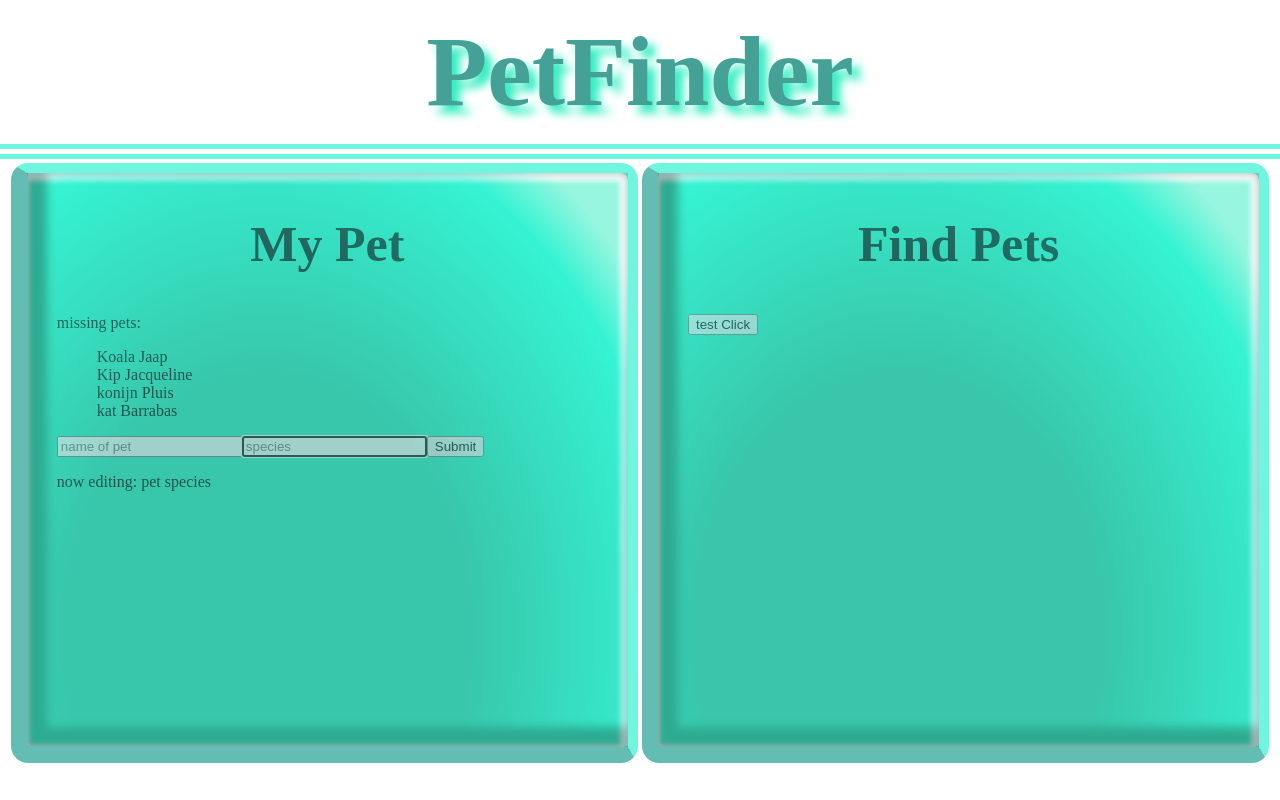
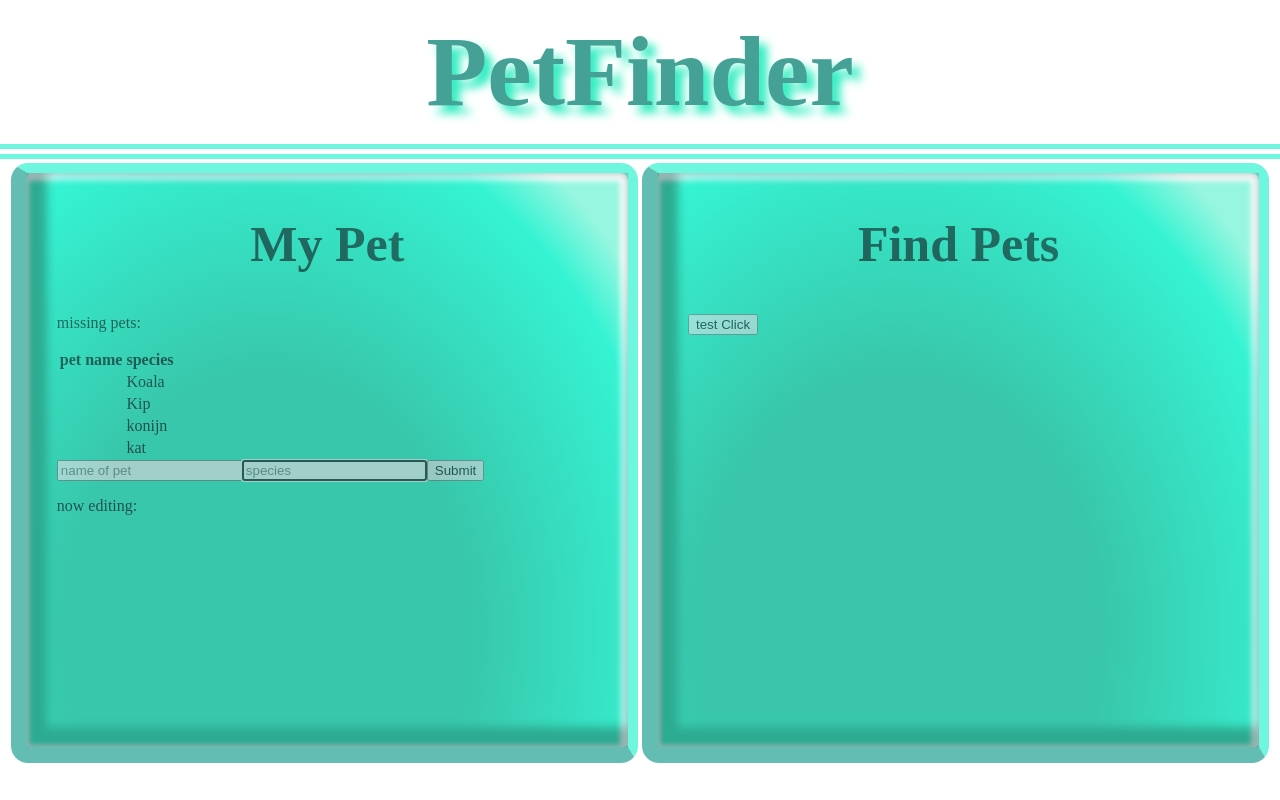
Before and after one commit to tadahmen/PetFinder-front, a React app: page / in a window 1280 px wide. Built offline with nearby package versions, Linux system fonts and the light colour scheme.

Commit message:
more petdata can be saved in fake db

```diff
--- a/src/AddPet.js
+++ b/src/AddPet.js
@@ -39,7 +39,10 @@ class AddPet extends React.Component {
         // "species" : this.refs.species.value
         // }});
         this.setState({
-            newPet: event.target.value,
+            newPet: {
+                petName: this.refs.petName.value,
+                species: this.refs.species.value
+            },
             editing: event.target.name})
     }
 
@@ -54,6 +57,16 @@ class AddPet extends React.Component {
             }});
         this.setState({editing: "click on a field to edit it"})
         //ajax post this.state.newPet to something like: currentState (in case of accidental crash);
+    }
+
+    savePet(ev) {
+        ev.preventDefault();
+        this.props.saveNewPet(this.state.newPet);
+        this.setState({
+            newPet: {
+                petName: "",
+                species: ""
+            }})
     }
 
     // clearInput(ev) {
@@ -94,7 +107,7 @@ class AddPet extends React.Component {
                         autoFocus>
                     </input>
                     <button
-                        onClick={this.props.saveNewPet.bind(this, this.state.newPet)}
+                        onClick={this.savePet.bind(this)}
                         > Submit </button>
                 </form>
                 <p> now editing: <span id='show-edited-field'> {this.state.editing}</span> </p>
--- a/src/App.js
+++ b/src/App.js
@@ -14,6 +14,7 @@ class App extends React.Component {
         this.state = {
             divPosition: {left: '0px'},
             activeScreen: '',
+            // allPets : ''
         }
 
     }
@@ -47,7 +48,7 @@ class App extends React.Component {
     }
 
     saveNewPet(newPet, ev) {
-        ev.preventDefault();
+        // ev.preventDefault();
         // ev.stopPropagation();
         // ev.nativeEvent.stopImmediatePropagation();
 
@@ -59,7 +60,7 @@ class App extends React.Component {
 
         //save inputted pet in state:
         let id=this.state.allPets.length+1;
-        let newPetList = this.state.allPets.concat({"id" : id, "name" : newPet});
+        let newPetList = this.state.allPets.concat({"id" : id, "name" : newPet.petName, "species": newPet.species});
         this.setState({allPets: newPetList});
 
         //clear input:
--- a/src/Pets.js
+++ b/src/Pets.js
@@ -12,19 +12,32 @@ class Pets extends React.Component {
     listPets() {
         console.log("this.props.allPets: " + this.props.allPets + " ( from Pets.js->listPets() )");
         console.log("this.props.allPets is Array?: " + Array.isArray(this.props.allPets));
-      return this.props.allPets.map(function (pet) {
+        return (this.props.allPets.map(function (pet) {
             console.log("name of pet: " + pet.name + " (from Pets.js->listPets)");
-          return <li key={pet.id}> {pet.name} </li>;
-      });
+            return (
+                <tr key={pet.id}>
+                    <td> {pet.petName} </td>
+                    <td> {pet.species} </td>
+                </tr>
+            )
+        }))
     }
 
   render() {
       return (
           <div>
               <p> missing pets:</p>
-                  <ul id= "pet-list">
+              <table id= "pet-list">
+                <thead>
+                    <tr>
+                        <th>pet name</th>
+                        <th>species</th>
+                    </tr>
+                </thead>
+                <tbody>
                     {this.listPets()}
-                  </ul>
+                </tbody>
+              </table>
           </div>
       );
   }
--- a/src/index.js
+++ b/src/index.js
@@ -4,10 +4,10 @@ import App from './App';
 import jQuery from 'jquery'; // Will it be available in all components that are directly or indirectly imported in this index.js file? Or should it be imported in each of them separately?
 
 localStorage.petList = '{ "pets" : [' +
-    '{ "id" : "1", "name": "Koala Jaap", "owner" : "Harry"},' +
-    '{ "id" : "2", "name": "Kip Jacqueline", "owner" : "Wilhelmina"},' +
-    '{ "id" : "3", "name" : "konijn Pluis", "owner" : "Mariëlle"},' +
-    '{ "id" : "4", "name" : "kat Barrabas", "owner": "Lisa"}' +
+    '{ "id" : "1", "name": "Koala Jaap", "species" : "Koala", "owner" : "Harry"},' +
+    '{ "id" : "2", "name": "Kip Jacqueline", "species" : "Kip", "owner" : "Wilhelmina"},' +
+    '{ "id" : "3", "name" : "konijn Pluis", "species" : "konijn", "owner" : "Mariëlle"},' +
+    '{ "id" : "4", "name" : "kat Barrabas", "species" : "kat", "owner": "Lisa"}' +
 ']}';
 
 ReactDOM.render(<App />, document.getElementById('root'));
```
Lines whose indentation alone changed are shown as unchanged.
